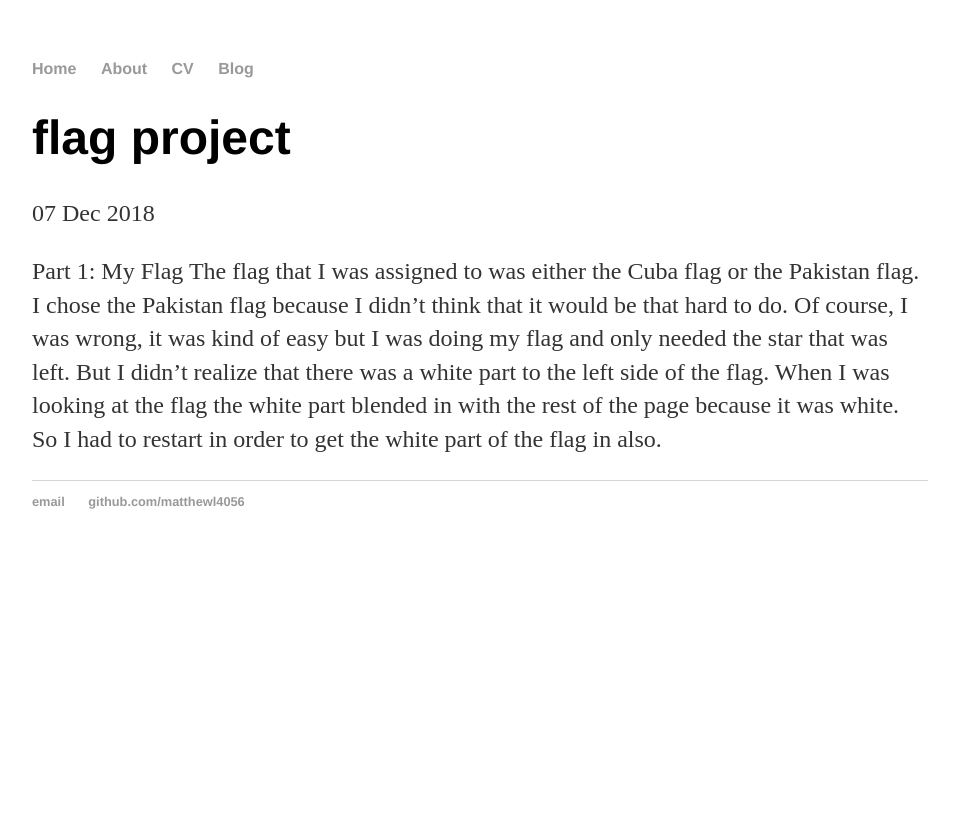
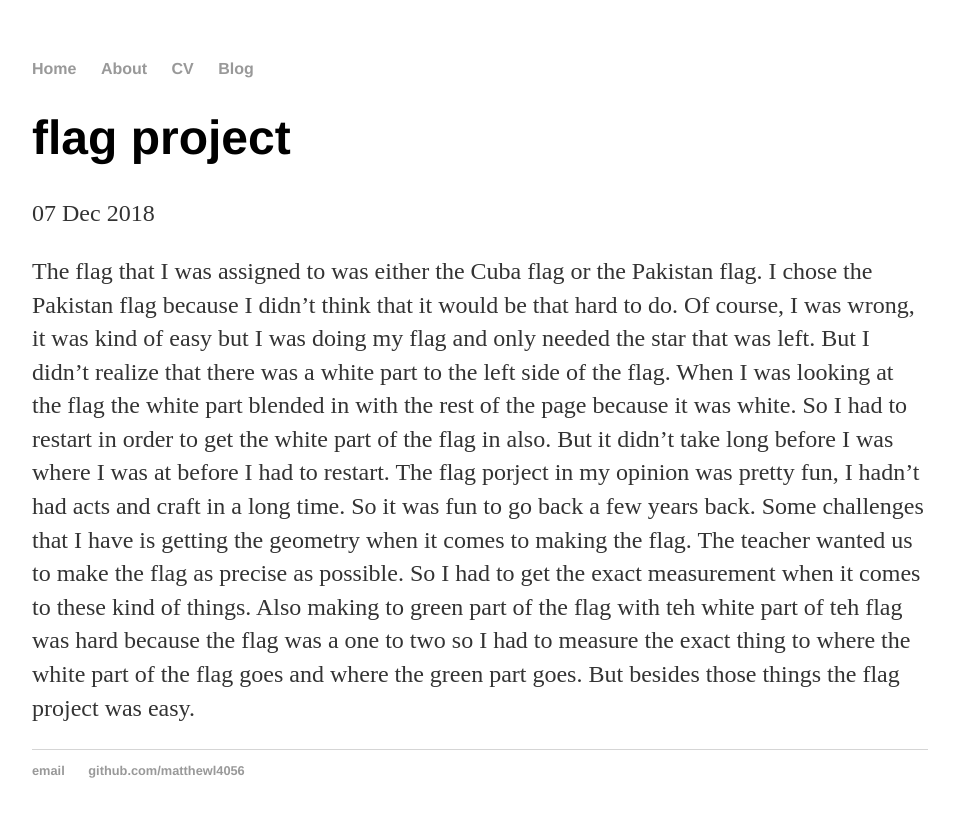
Before and after one commit to matthewl4056/matthewl4056.github.io, a Jekyll site: the page built from _posts/2018-12-07-weekly-reflection-12.md, in a window 1280 px wide. Shown: the top 817 px of the page, without its empty margins (160-1119 px from the left). Built offline with Jekyll 4.4.1, drawn with Linux system fonts in a browser that asks for light colours.

Commit message:
Update 2018-12-07-weekly-reflection-12.md

```diff
--- a/_posts/2018-12-07-weekly-reflection-12.md
+++ b/_posts/2018-12-07-weekly-reflection-12.md
@@ -4,5 +4,5 @@ title: flag project
 date: 2018-12-07
 ---
 
-Part 1: My Flag
-The flag that I was assigned to was either the Cuba flag or the Pakistan flag. I chose the Pakistan flag because I didn't think that it would be that hard to do. Of course, I was wrong, it was kind of easy but I was doing my flag and only needed the star that was left. But I didn't realize that there was a white part to the left side of the flag. When I was looking at the flag the white part blended in with the rest of the page because it was white. So I had to restart in order to get the white part of the flag in also.
+
+The flag that I was assigned to was either the Cuba flag or the Pakistan flag. I chose the Pakistan flag because I didn't think that it would be that hard to do. Of course, I was wrong, it was kind of easy but I was doing my flag and only needed the star that was left. But I didn't realize that there was a white part to the left side of the flag. When I was looking at the flag the white part blended in with the rest of the page because it was white. So I had to restart in order to get the white part of the flag in also. But it didn't take long before I was where I was at before I had to restart. The flag porject in my opinion was pretty fun, I hadn't had acts and craft in a long time. So it was fun to go back a few years back. Some challenges that I have is getting the geometry when it comes to making the flag. The teacher wanted us to make the flag as precise as possible. So I had to get the exact measurement when it comes to these kind of things. Also making to green part of the flag with teh white part of teh flag was hard because the flag was a one to two so I had to measure the exact thing to where the white part of the flag goes and where the green part goes. But besides those things the flag project was easy.
```
